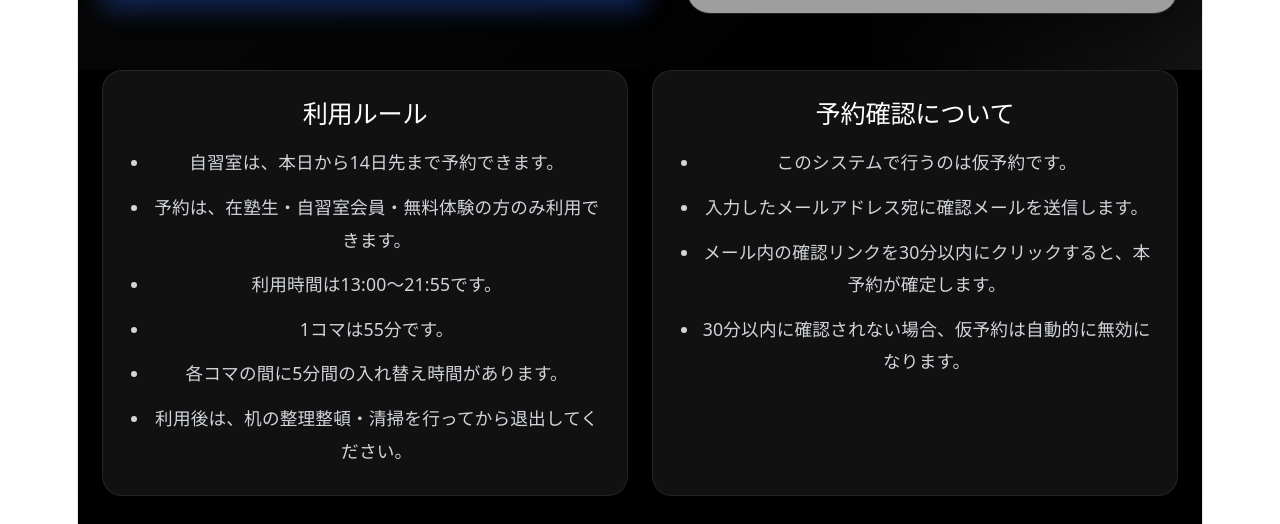
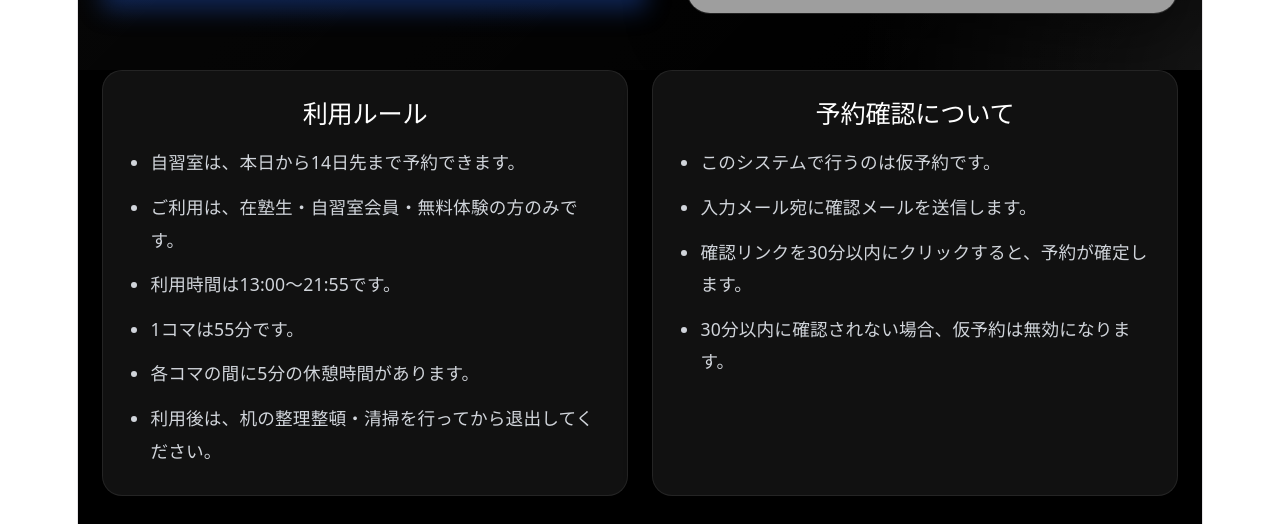
Before and after one commit to kouyou4u-sudo/study-room-booking, a React (Vite) app: page / in a window 1280 px wide. Shown: the part 428-952 px from the top of the page. Built offline with nearby package versions, Linux system fonts and the light colour scheme; grey boxes are pictures that could not be loaded.

Commit message:
予約画面の表示文言と注意書きを修正

```diff
--- a/src/pages/TopPage.jsx
+++ b/src/pages/TopPage.jsx
@@ -43,10 +43,10 @@ function TopPage({ onNavigate }) {
           <h2>利用ルール</h2>
           <ul>
             <li>自習室は、本日から14日先まで予約できます。</li>
-            <li>予約は、在塾生・自習室会員・無料体験の方のみ利用できます。</li>
+            <li>ご利用は、在塾生・自習室会員・無料体験の方のみです。</li>
             <li>利用時間は13:00〜21:55です。</li>
             <li>1コマは55分です。</li>
-            <li>各コマの間に5分間の入れ替え時間があります。</li>
+            <li>各コマの間に5分の休憩時間があります。</li>
             <li>利用後は、机の整理整頓・清掃を行ってから退出してください。</li>
           </ul>
         </div>
@@ -55,9 +55,9 @@ function TopPage({ onNavigate }) {
           <h2>予約確認について</h2>
           <ul>
             <li>このシステムで行うのは仮予約です。</li>
-            <li>入力したメールアドレス宛に確認メールを送信します。</li>
-            <li>メール内の確認リンクを30分以内にクリックすると、本予約が確定します。</li>
-            <li>30分以内に確認されない場合、仮予約は自動的に無効になります。</li>
+            <li>入力メール宛に確認メールを送信します。</li>
+            <li>確認リンクを30分以内にクリックすると、予約が確定します。</li>
+            <li>30分以内に確認されない場合、仮予約は無効になります。</li>
           </ul>
         </div>
       </section>
--- a/src/styles/TopPage.css
+++ b/src/styles/TopPage.css
@@ -143,6 +143,7 @@
   border-radius: 20px;
   padding: 28px 24px;
   box-shadow: 0 10px 28px rgba(0, 0, 0, 0.28);
+  text-align: left;
 }
 
 .info-card h2 {
@@ -150,6 +151,7 @@
   font-size: 1.4rem;
   font-weight: 800;
   color: #ffffff;
+  text-align: center;
 }
 
 .info-card ul {
```
